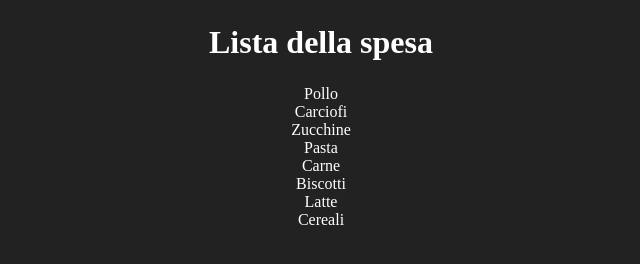
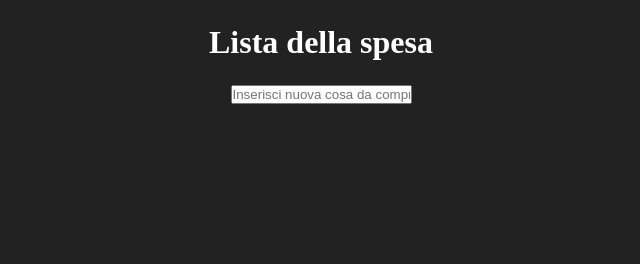
Before and after one commit to LDad1196/js-lista-spesa, a plain HTML site: page index.html in a window 1280 px wide. Shown: the whole page, without its empty margins (319-959 px from the left). Drawn offline with Linux system fonts and the light colour scheme.

Commit message:
corrected

```diff
--- a/index.html
+++ b/index.html
@@ -10,10 +10,11 @@
 
     <h1>Lista della spesa</h1>
 
-    <ul id="list">
+    <ul id="lista">
 
     </ul>
 
+    <input type="text" name="" id="new" placeholder="Inserisci nuova cosa da comprare">
 
 
     <script src="./js/main.js"></script>
--- a/js/main.js
+++ b/js/main.js
@@ -1,5 +1,5 @@
 // Aggiungere elementi nell'array
-const list = [
+const lista = [
     "Pollo",
     "Carciofi",
     "Zucchine",
@@ -10,26 +10,32 @@ const list = [
     "Cereali"
 ];
 
-const listElement = document.querySelector("ul");
+const listaElement = document.querySelector("ul");
 
 // Tramite l'array stampo gli elementi con il ciclo for
 console.log("Gli elementi nel ciclo for sono:")
-for (let i = 0; i < list.length; i++) {
+for (let i = 0; i < lista.length; i++) {
 
-    const element = list[i];
+    const element = lista[i];
     console.log(i, element)
 
-    listElement.innerHTML += `<li>${element}</li>`
+    listaElement.innerHTML += `<li>${element}</li>`
 
 }
 
 console.log("Apro ciclo in while");
 let i = 0;
-while (i < list.length) {
-    const element = list[i];
+while (i < lista.length) {
+    const element = lista[i];
     console.log(i, element);
 
     i++;
 }
 
 console.log("Contatore esistente ancora dopo il while: ", i);
+
+let nuovoComponente = document.getElementById('new').value;
+
+document.getElementById("lista").append("<li>" nuovoComponente "</li>")
+
+listaElement.innerHTML += `<li>${nuovoComponente}</li>`;
```
